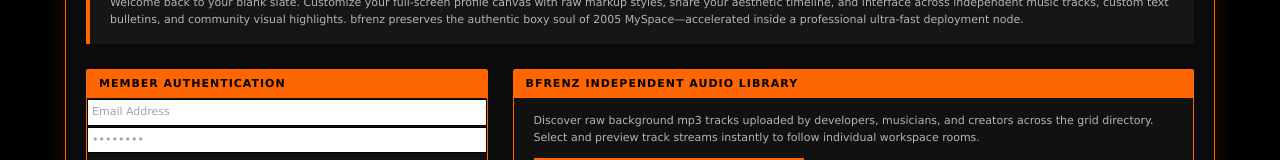
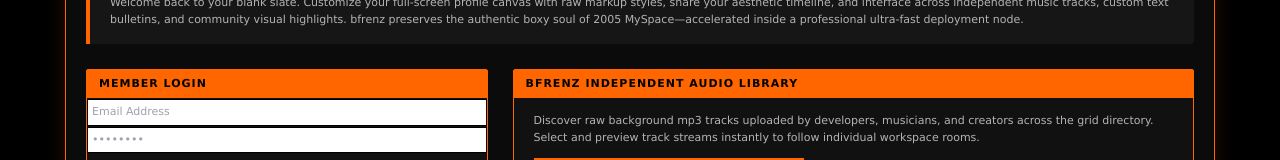
Before and after one commit to Dead-world/BFRENZ, a React (Vite) app: page / in a window 1280 px wide. Shown: the part 226-386 px from the top of the page. Built offline with nearby package versions, Linux system fonts and the light colour scheme; no server answers; the database is empty.

Commit message:
Fixed login

```diff
--- a/src/pages/LandingPage.jsx
+++ b/src/pages/LandingPage.jsx
@@ -138,7 +138,7 @@ export default function LandingPage() {
             {/* CLEAN AUTH PANEL */}
             {!user ? (
               <div style={styles.contentBox}>
-                <h2 style={styles.boxTitle}>Member Authentication</h2>
+                <h2 style={styles.boxTitle}>Member Login</h2>
              {/* ⭐ FORM ELEMENT SUBMIT ANCHOR VIEW */}
 <form onSubmit={handleLogin}>
   {/* Ensure your input fields map onChange hook updates correctly to email and password states */}
```
